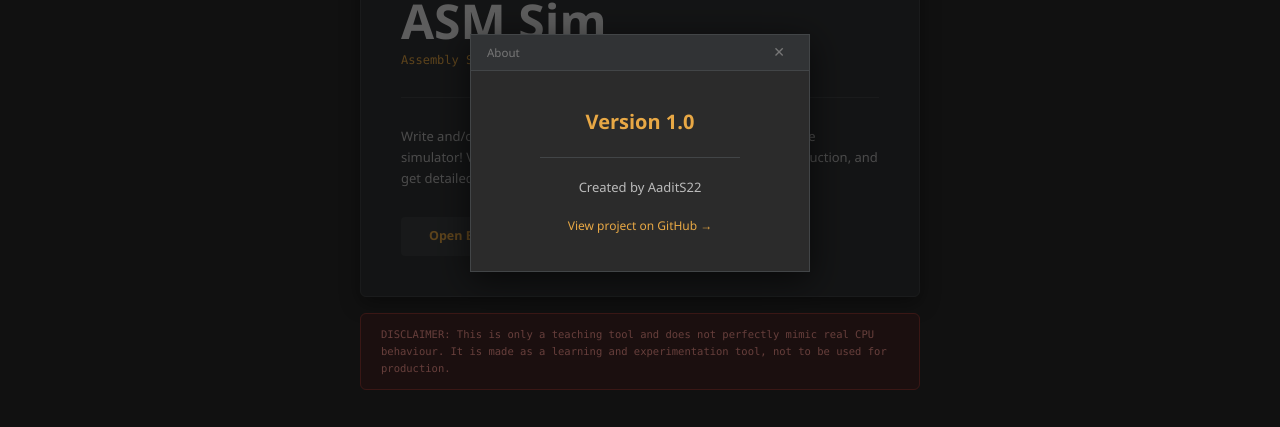
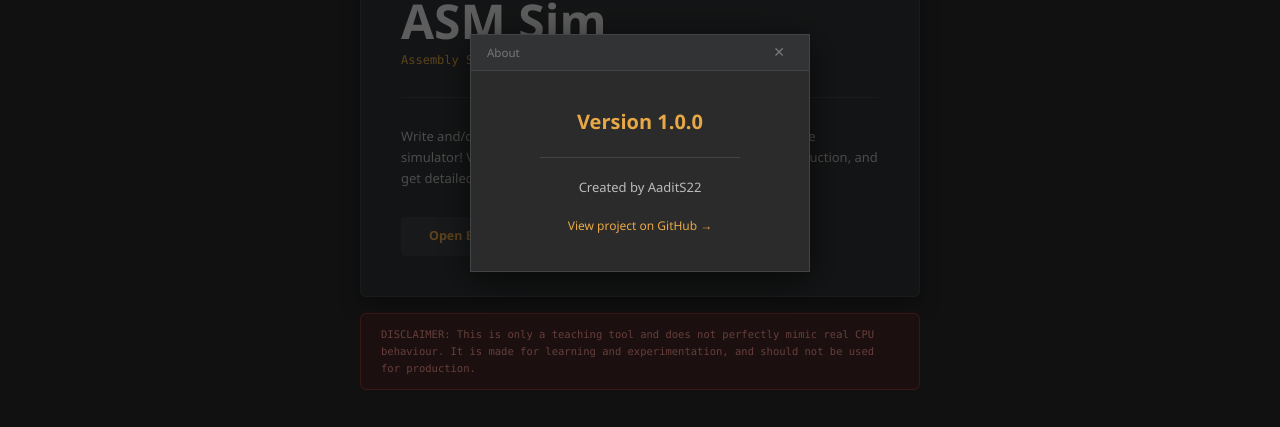
Before and after one commit to AaditS22/asm-simulator, a React (Vite) app in the folder web/: page / in a window 1280 px wide. Both pictures are taken after a click on the button "About". Shown: the part 247-674 px from the top of the page. Built offline with nearby package versions, Linux system fonts and the light colour scheme.

Commit message:
Fixed certain labels in local and web home views

```diff
--- a/web/src/components/home/HomeView.jsx
+++ b/web/src/components/home/HomeView.jsx
@@ -39,7 +39,7 @@ function AboutModal({ onClose }) {
                 </div>
 
                 <div className="bg-bg-base flex flex-col items-center gap-5 py-9 px-10">
-                    <span className="font-sans text-[20px] font-bold text-amber">Version 1.0</span>
+                    <span className="font-sans text-[20px] font-bold text-amber">Version 1.0.0</span>
 
                     <div className="h-px w-[200px] bg-border-soft" />
 
@@ -68,7 +68,7 @@ function DownloadModal({ onClose }) {
         const fileMap = {
             'windows': 'AsmSimulator-1.0.msi',
             'macOS': 'AsmSimulator-1.0.dmg',
-            'linux': 'asmsimulator-1.0.deb'
+            'linux': 'asmsimulator_1.0-1_amd64.deb'
         };
 
         if (os && fileMap[os]) {
@@ -108,7 +108,7 @@ function DownloadModal({ onClose }) {
                     </p>
 
                     <p className="font-sans text-text-primary text-[13px] leading-relaxed font-bold italic">
-                        However, the web version is more than enough! Just click "Open Editor" to get started.
+                        However, the web version is more than enough! Just click "Open Editor" in the home page to get started.
                     </p>
 
                     <div className="h-px bg-border-soft my-2" />
@@ -218,8 +218,7 @@ export default function HomeView() {
                     >
                         <p className="font-mono text-[10.5px] text-[#FF9B94] leading-relaxed">
                             DISCLAIMER: This is only a teaching tool and does not perfectly mimic real CPU
-                            behaviour. It is made as a learning and experimentation tool, not to be used
-                            for production.
+                            behaviour. It is made for learning and experimentation, and should not be used for production.
                         </p>
                     </div>
                 </div>
```
Also changed, not shown: 1 other file (tests, documents, lock files or other folders).
